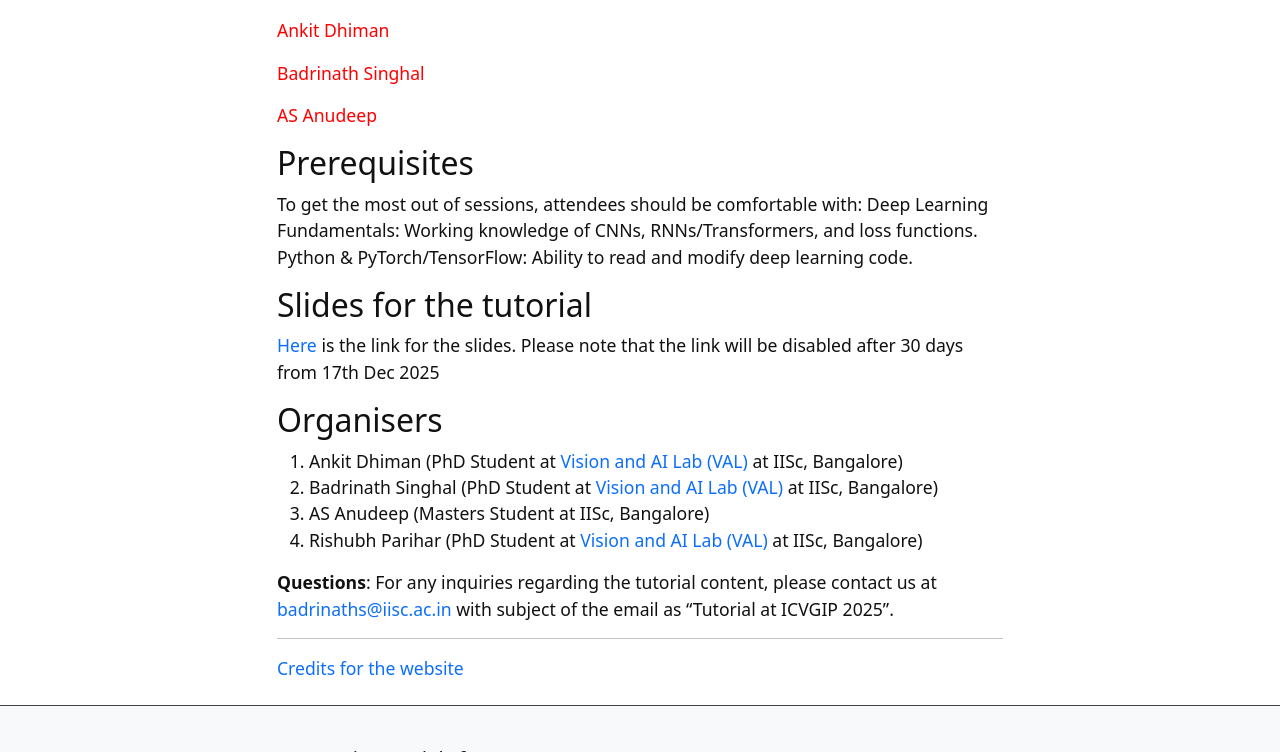
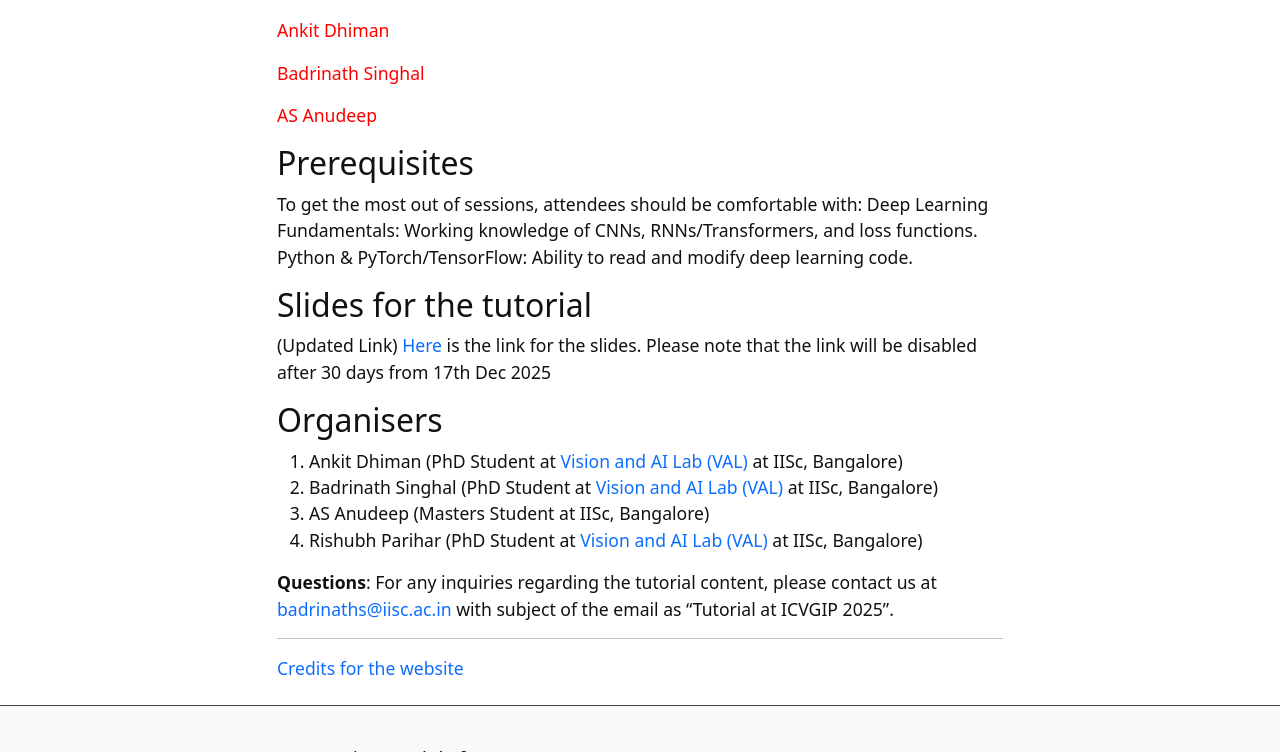
Before and after one commit to howtobuildworldmodels/howtobuildworldmodels.github.io, a Jekyll site: the page built from index.md, in a window 1280 px wide and 900 px high, scrolled down 1916 px, cut to the strip 0-752 px from the top of the window. Built offline with Jekyll 4.4.1, drawn with Linux system fonts in a browser that asks for light colours.

Commit message:
Update tutorial slides link
Updated the link for the tutorial slides to a new location.

```diff
--- a/index.md
+++ b/index.md
@@ -79,7 +79,7 @@ Deep Learning Fundamentals: Working knowledge of CNNs, RNNs/Transformers, and lo
 Python & PyTorch/TensorFlow: Ability to read and modify deep learning code.
 
 ## Slides for the tutorial
-[Here](https://indianinstituteofscience-my.sharepoint.com/:f:/g/personal/badrinaths_iisc_ac_in/IgCJMLpMMrA4SZcDNC_hFc9BATTwgpmBj8xnuUJXD7svzAQ?e=tEVqRs) is the link for the slides. Please note that the link will be disabled after 30 days from 17th Dec 2025
+(Updated Link) [Here]([https://indianinstituteofscience-my.sharepoint.com/:f:/g/personal/badrinaths_iisc_ac_in/IgCJMLpMMrA4SZcDNC_hFc9BATTwgpmBj8xnuUJXD7svzAQ?e=tEVqRs](https://drive.google.com/drive/folders/1joEl8VhEgCypJAo2p2OAhXrPWDMfFiXh?usp=sharing)) is the link for the slides. Please note that the link will be disabled after 30 days from 17th Dec 2025
 
 ## Organisers
 1. Ankit Dhiman (PhD Student at [Vision and AI Lab (VAL)](https://val.cds.iisc.ac.in/index.html) at IISc, Bangalore)
```
